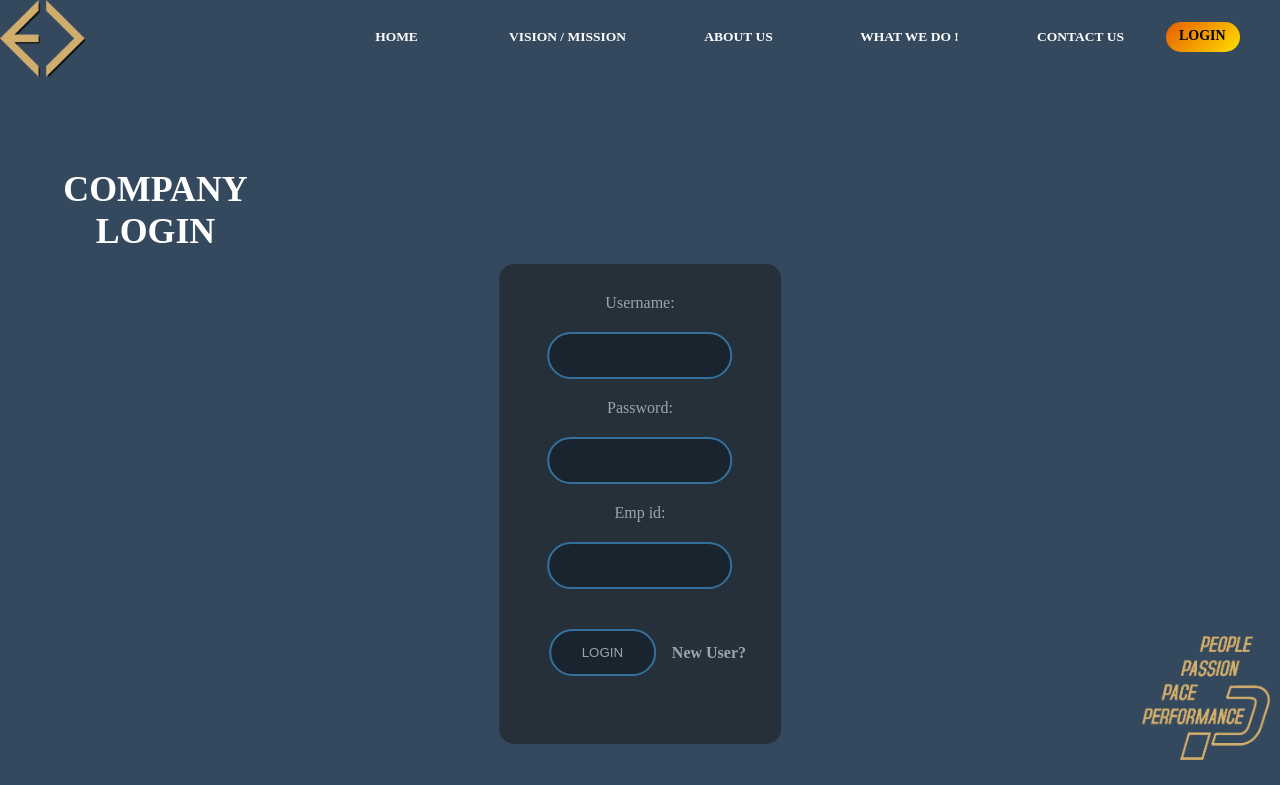
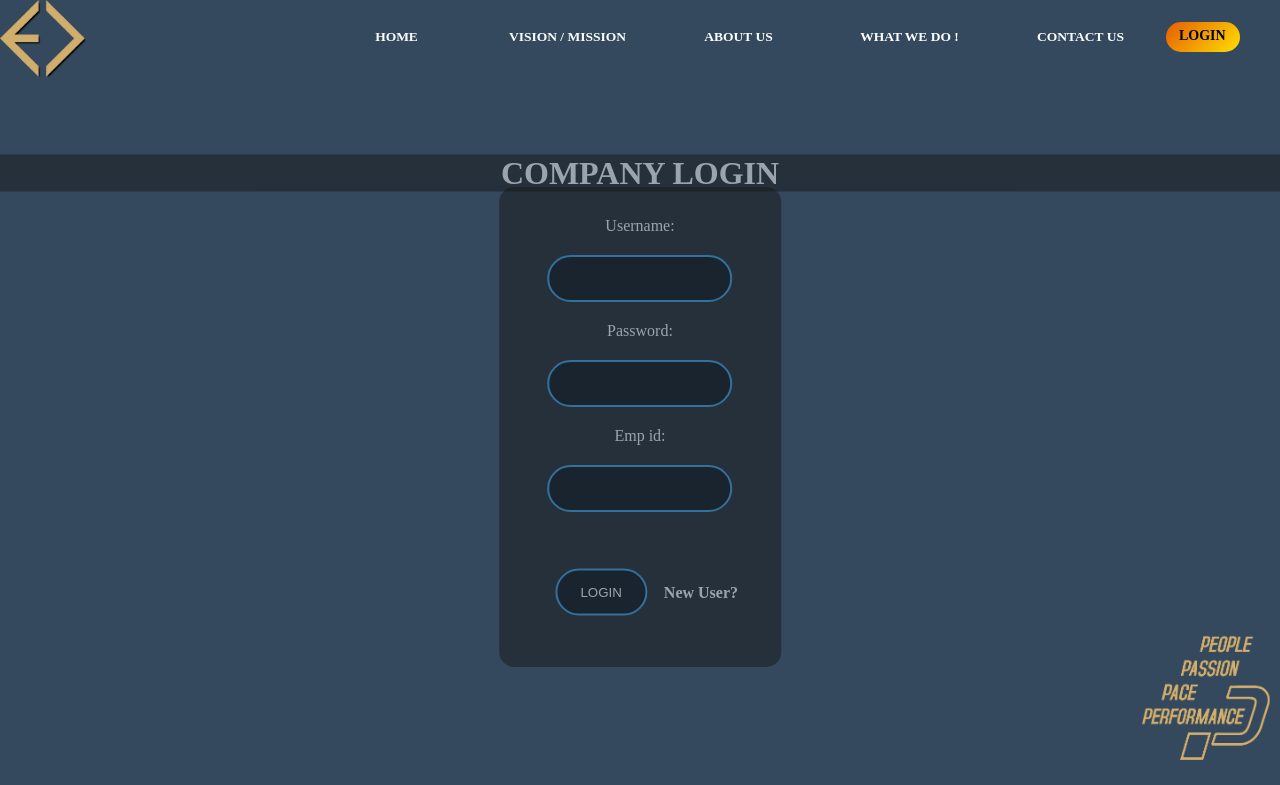
Before and after one commit to kislay630/Deployment, a Django app: page /login/ in a window 1280 px wide. Shown: the part 15-800 px from the top of the page. Run offline with Django 3.2, Linux system fonts and the light colour scheme; lists and menus that the app fills with data are empty; some web fonts are replaced.

Commit message:
Stable code

```diff
--- a/static/FirstLevel/css/home_base.css
+++ b/static/FirstLevel/css/home_base.css
@@ -8,7 +8,8 @@ BODY{
 }
 
 NAV.top{
-margin-top:15px;
+margin-top:0px;
+padding-top:15px;
 max-width:1523px;
 width:100%;
 height:150px;
--- a/static/FirstLevel/css/login.css
+++ b/static/FirstLevel/css/login.css
@@ -15,6 +15,20 @@
     width: 10vw;
     min-width: 63px;
     height: auto;
+}
+
+.error{
+color: white;
+    overflow: hidden;
+    width: 100%;
+    padding: 0px;
+    position: relative;
+    top: 17%;
+    left: 50%;
+    transform: translate(-50% , -50%);
+    background: #191919;
+    opacity: 50%;
+    text-align: center;
 }
 
 body{
@@ -36,7 +50,6 @@ H1{
 
 .boxx{
     color: white;
-    overflow: scroll;
     width: 22%;
     min-height: 457px;
     height: 60vh;
@@ -46,7 +59,7 @@ H1{
     padding-top: 30px;
     padding-bottom: 20px;
     position: relative;
-    top: 60%;
+    top: 48%;
     left: 50%;
     transform: translate(-50% , -50%);
     background: #191919;
@@ -80,16 +93,21 @@ a{
     border-radius: 24px;
     transition:0.30s;
 }
-label{
-font-size:2vh;
+
+.gos{
+color: white;
+    overflow: hidden;
+    width: 100%;
+    padding: 0px;
+    position: relative;
+    top: 17%;
+    left: 50%;
+    transform: translate(-50% , -50%);
+    background: #191919;
+    opacity: 50%;
+    text-align: center;
 }
-.gos{
-    font-size:2.8vw;
-    margin-top:0px;
-    font-family:Accidental Presidency;
-    top: 26%; position: relative;left: 488px;
 
-}
 
 .boxx input[type="text"]:focus , .boxx input[type="password"]:focus{
     max-width:280px;
@@ -113,14 +131,17 @@ font-size:2vh;
     transition:0.30s;
 }
 table {
-  border-collapse: collapse;
-  border-spacing: 0;
-  max-width: 213px;
-  width:79%;
-  position:fixed;
-  left:50px;
-  right:50px;
-  table-layout:fixed;
+    color: white;
+    width: 100%;
+    min-width: 172px;
+    max-width: 445px;
+    padding: 0px;
+    position: relative;
+    top: 14%;
+    left: 57%;
+    transform: translate(-50% , -50%);
+    border-radius: 15px;
+    text-align: center;
 }
 
 .boxx input[type="submit"]:hover{
@@ -134,38 +155,24 @@ input::placeholder{
     ::-webkit-scrollbar {
     width: 0px;}
 
-
-@media(max-width:1050px){
-.gos{
-    font-size: 2.8vw;
-    margin-top: 0px;
-    font-family: Accidental Presidency;
-    top: 26%;
-    position: relative;
-    left: -1px;
+@media(max-width:1300px){
+.boxx{
+color: white;
+width: 22%;
+min-height: 457px;
+height: 60vh;
+min-width: 172px;
+max-width: 445px;
+padding: 40px;
+padding-top: 30px;
+padding-bottom: 20px;
+position: relative;
+top: 50%
+left: 50%;
+transform: translate(-50% , -50%);
+background: #191919;
+opacity: 50%;
+border-radius: 15px;
+text-align: center;
 }
 }
-@media(max-width:1400px){
-.gos{
-    top: 24%;
-    position: relative;
-    left: 0%;
-}
-}
-@media(max-width:1000px){
-.gos{
-    top: 26%;
-    position: relative;
-    left: 0%;
-}
-}
-@media(max-width:915px){
-.gos{
-font-size:3.5vw;
-}
-}
-@media(max-width:615px){
-.gos{
-font-size:4.5vw;
-}
-}
--- a/templates/FirstLevel/login.html
+++ b/templates/FirstLevel/login.html
@@ -31,7 +31,7 @@
         </FORM>
 
 
-    <span class="error" style=" position: fixed;bottom: 5%;width: 100%;text-align:center">
+    <span class="error">
         {{Error}}
         {{re}}
     </span>
```
Also changed, not shown: static/FirstLevel/css/home.css (+22 -3 lines), static/FirstLevel/css/index.css (+11 -10 lines), templates/FirstLevel/home.html (+5 -5 lines), db.sqlite3, 4 other files.
